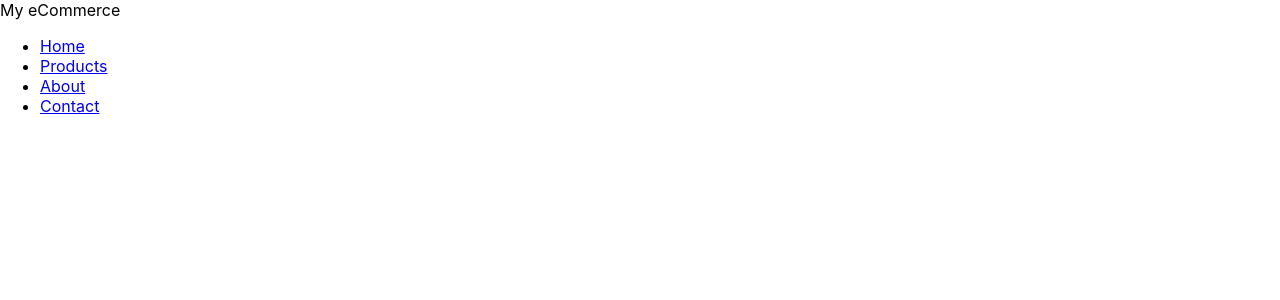
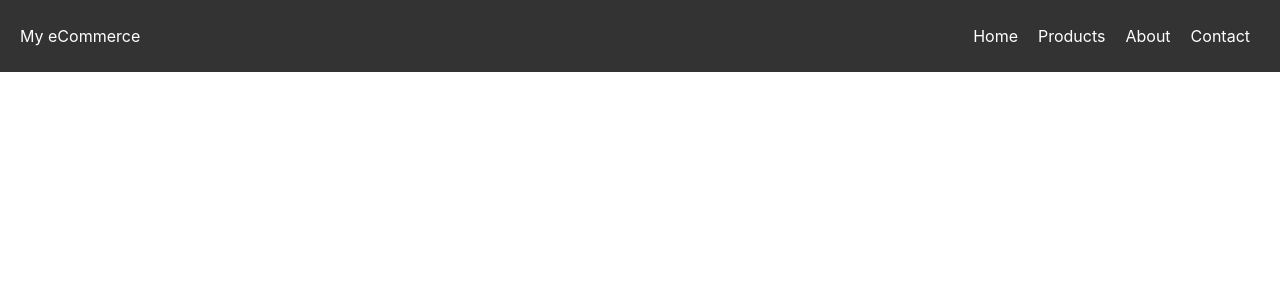
Before and after one commit to dentamuhajir/rx-project, a React (Create React App) app: page / in a window 1280 px wide. Shown: the top 300 px of the page. Built offline with nearby package versions, Linux system fonts and the light colour scheme.

Commit message:
Create header.css on header component and embeed in Header.js

```diff
--- /dev/null
+++ b/src/components/Header/Header.css
@@ -0,0 +1,22 @@
+.header {
+    background: #333;
+    color: white;
+    padding: 10px 20px;
+    display: flex;
+    justify-content: space-between;
+    align-items: center;
+  }
+
+  .header nav ul {
+    list-style: none;
+    display: flex;
+  }
+
+  .header nav ul li {
+    margin: 0 10px;
+  }
+
+  .header nav ul li a {
+    color: white;
+    text-decoration: none;
+  }
--- a/src/components/Header/Header.js
+++ b/src/components/Header/Header.js
@@ -1,4 +1,5 @@
 import React from 'react'
+import './Header.css'
 
 function Header() {
   return (
```
